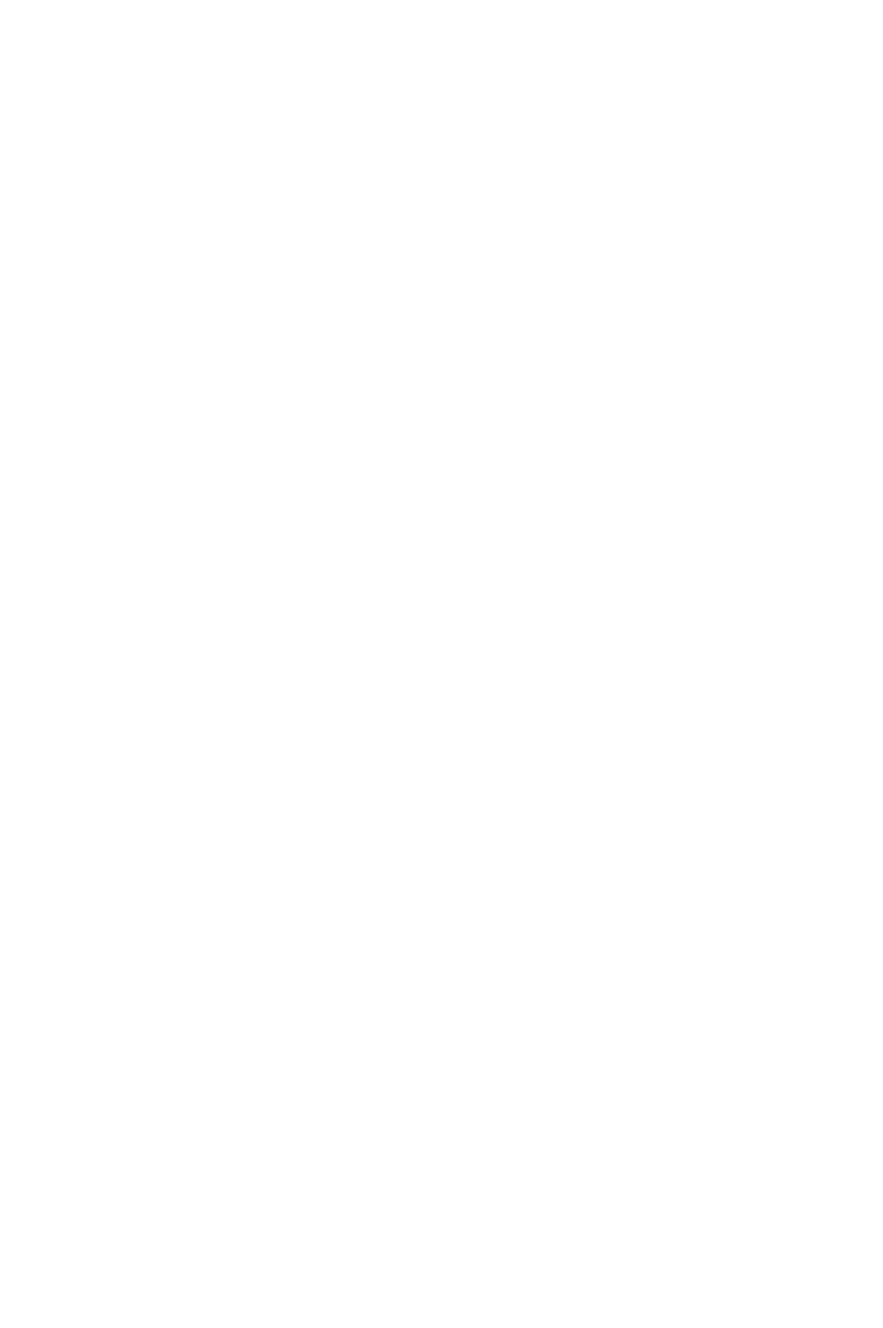
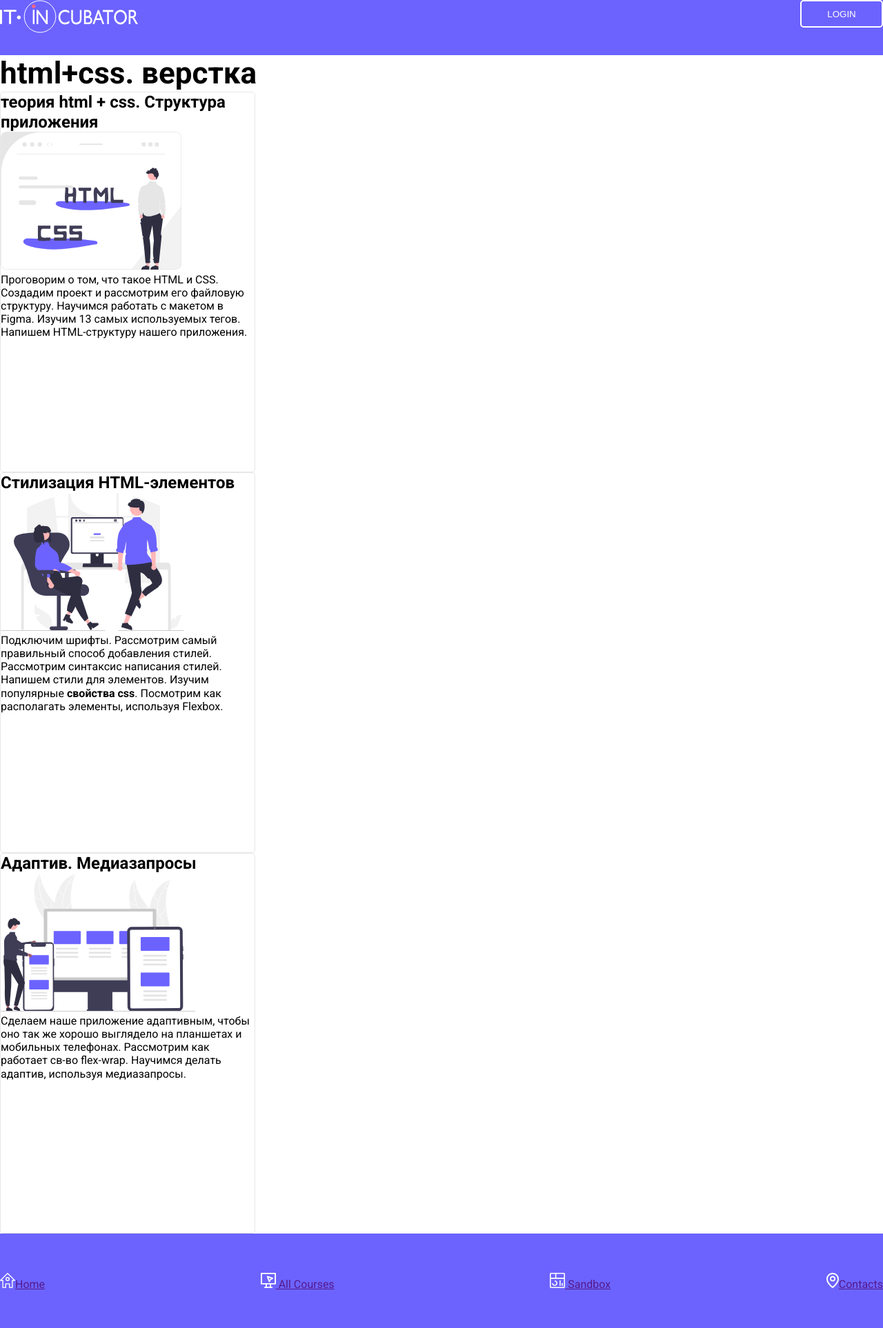
Before and after one commit to MaksimSelchukou/incub-layout, a plain HTML site: page index.html in a window 1280 px wide. Shown: the whole page at 69% size. Before the commit the page ends 800 px from the top, so only its background shows below. Drawn offline with Linux system fonts and the light colour scheme.

Commit message:
init: write all html markup,added minimum number of styles

```diff
--- a/index.html
+++ b/index.html
@@ -5,9 +5,77 @@
     <meta name="viewport"
           content="width=device-width, user-scalable=no, initial-scale=1.0, maximum-scale=1.0, minimum-scale=1.0">
     <meta http-equiv="X-UA-Compatible" content="ie=edge">
+    <link rel="stylesheet" href="style.css">
+    <link rel="preconnect" href="https://fonts.googleapis.com">
+    <link rel="preconnect" href="https://fonts.gstatic.com" crossorigin>
+    <link href="https://fonts.googleapis.com/css2?family=Roboto:wght@400;500;700&display=swap" rel="stylesheet">
     <title>it-incubator</title>
 </head>
 <body>
+<header>
+    <a>
+        <img src="./assets/images/logo/logo-inc.svg" alt="logo incubator">
+    </a>
+    <button class="my-button">Login</button>
+</header>
+<section>
+    <h1>html+css. верстка</h1>
 
+    <div class="section-card">
+        <h2>теория html + css. Структура приложения</h2>
+        <img src="./assets/images/img/img-1.svg" alt="photo">
+        <p>Проговорим о том, что такое HTML и CSS. Создадим проект и рассмотрим его файловую структуру. Научимся
+            работать с макетом в Figma. Изучим 13 самых используемых тегов. Напишем HTML-структуру нашего
+            приложения.
+        </p>
+    </div>
+    <div class="section-card">
+        <h2>Стилизация
+            HTML-элементов</h2>
+        <img src="./assets/images/img/img-2.svg" alt="photo">
+        <p>Подключим шрифты. Рассмотрим самый правильный способ добавления стилей. Рассмотрим синтаксис написания
+            стилей. Напишем стили для элементов. Изучим популярные <b>свойства css</b>. Посмотрим как располагать
+            элементы,
+            используя Flexbox.
+        </p>
+    </div>
+    <div class="section-card">
+        <h2>Адаптив.
+            Медиазапросы</h2>
+        <img src="./assets/images/img/img-3.svg" alt="photo">
+        <p>Сделаем наше приложение адаптивным, чтобы оно так же хорошо выглядело на планшетах и мобильных телефонах.
+            Рассмотрим как работает св-во flex-wrap. Научимся делать адаптив, используя медиазапросы.
+        </p>
+    </div>
+
+</section>
+<footer>
+    <nav>
+        <ul>
+            <li><a href=""><img src="" alt=""></a></li>
+            <li><a href=""><img src="" alt=""></a></li>
+            <li><a href=""><img src="" alt=""></a></li>
+        </ul>
+    </nav>
+    <nav>
+        <ul class="nav">
+            <li>
+                <a href=""><img src="./assets/images/logo/home-icon.svg" alt="">Home</a>
+            </li>
+            <li>
+
+                <a href=""> <img src="./assets/images/logo/computer-icon.svg" alt=""> All Courses</a>
+            </li>
+            <li>
+
+                <a href=""><img src="./assets/images/logo/sandbox-icon.svg" alt=""> Sandbox</a>
+            </li>
+            <li>
+
+                <a href=""> <img src="./assets/images/logo/map-pointer-icon.svg" alt="">Contacts</a>
+            </li>
+        </ul>
+    </nav>
+</footer>
 </body>
 </html>
--- a/style.css
+++ b/style.css
@@ -0,0 +1,60 @@
+
+* {
+    box-sizing: border-box;
+    margin: 0;
+    padding: 0;
+
+}
+
+body {
+    font-family: 'Roboto', sans-serif;
+    line-height: 1.2;
+}
+
+header, footer {
+    background-color: #6C63FF;
+}
+
+header {
+    display: flex;
+    justify-content: space-between;
+    background-color: #6C63FF;
+    /*width: 100%;*/
+    height: 80px;
+}
+
+.my-button {
+    background-color: #6C63FF;
+    border: 2px solid white;
+    border-radius: 5px;
+    width: 120px;
+    height: 40px;
+    color: white;
+    text-align: center;
+    text-transform: uppercase;
+}
+
+h1 {
+    font-weight: 700;
+    font-size: 44px;
+}
+
+.section-card {
+    width: 370px;
+    height: 552px;
+    border: 1px solid #E7E7E7;
+    border-radius: 5px;
+}
+
+
+footer {
+    /*background-color: #6C63FF;*/
+    /*width: 100%;*/
+}
+
+.nav {
+    display: flex;
+    justify-content: space-between;
+    min-height: 80px;
+    list-style: none;
+}
```
Also changed, not shown: assets/images/img/img-1.svg (added), assets/images/img/img-2.svg (added), assets/images/img/img-3.svg (added), assets/images/logo/computer-icon.svg (added), assets/images/logo/home-icon.svg (added), assets/images/logo/logo-inc.svg (added), assets/images/logo/map-pointer-icon.svg (added), assets/images/logo/sandbox-icon.svg (added).
